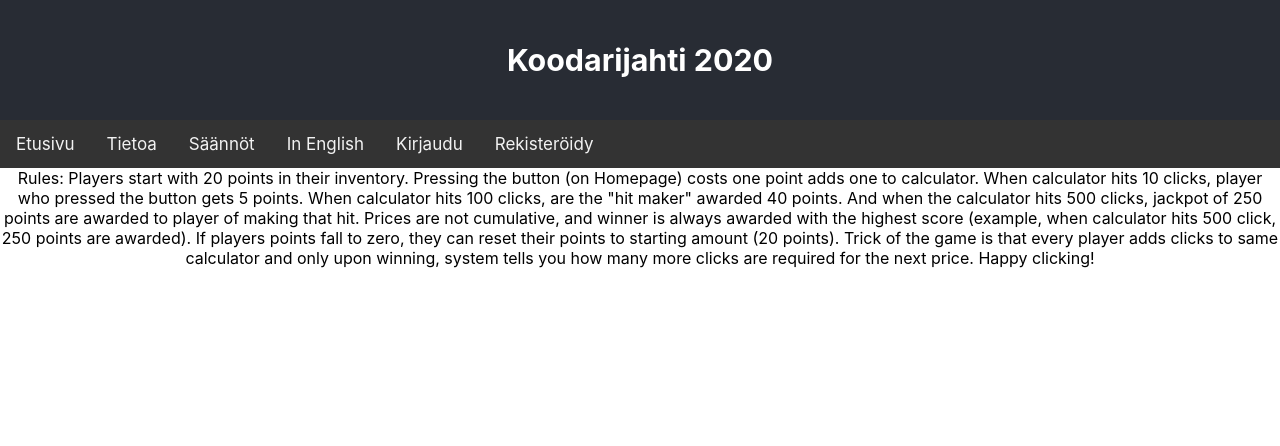
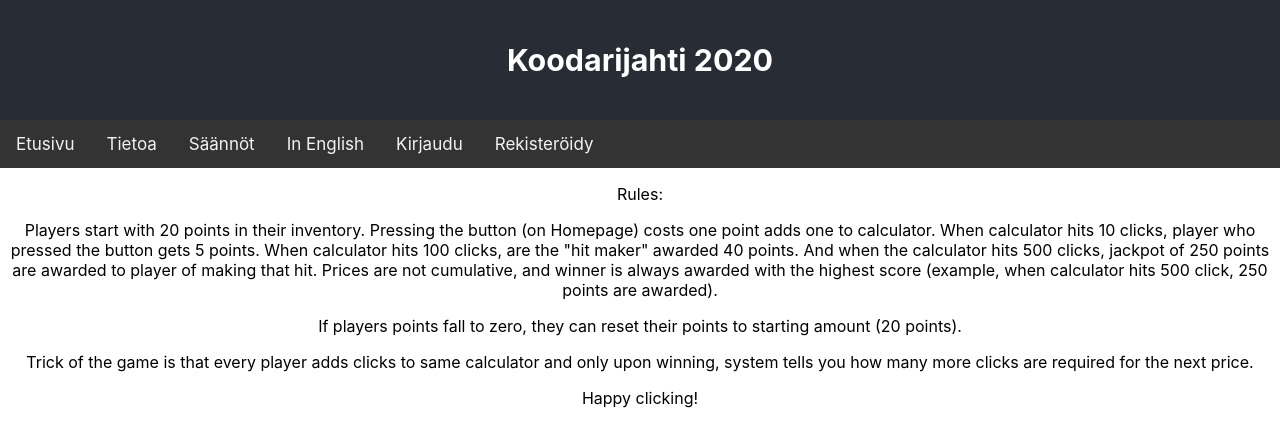
Before and after one commit to scorhub/koodarijahti2020, a React (Create React App) app in the folder front/: page /en/rules in a window 1280 px wide. Shown: the top 446 px of the page. Built offline with nearby package versions, Linux system fonts and the light colour scheme.

Commit message:
viilauksia

```diff
--- a/front/src/pages/en/EnHome.js
+++ b/front/src/pages/en/EnHome.js
@@ -5,6 +5,7 @@ const LoggedIn = () => {
     return (
         <>
             <p>Every press of the Button cost 1 point.</p>
+            <p>You have ?points?</p>
             <Button />
             <p><b>Prices:</b><br />
             Every 10th push: 5 points.<br />
--- a/front/src/pages/en/EnRules.js
+++ b/front/src/pages/en/EnRules.js
@@ -3,14 +3,14 @@ import React from 'react';
 const EnRules = () => {
     return (
         <div>
-            Rules:
-            Players start with 20 points in their inventory. Pressing the button (on Homepage) costs one point adds one to calculator. When calculator hits 10 clicks, player who pressed the button gets 5 points. When calculator hits 100 clicks, are the "hit maker" awarded 40 points. And when the calculator hits 500 clicks, jackpot of 250 points are awarded to player of making that hit. Prices are not cumulative, and winner is always awarded with the highest score (example, when calculator hits 500 click, 250 points are awarded).
+            <p>Rules:</p>
+            <p>Players start with 20 points in their inventory. Pressing the button (on Homepage) costs one point adds one to calculator. When calculator hits 10 clicks, player who pressed the button gets 5 points. When calculator hits 100 clicks, are the "hit maker" awarded 40 points. And when the calculator hits 500 clicks, jackpot of 250 points are awarded to player of making that hit. Prices are not cumulative, and winner is always awarded with the highest score (example, when calculator hits 500 click, 250 points are awarded).</p>
 
-            If players points fall to zero, they can reset their points to starting amount (20 points).
+            <p>If players points fall to zero, they can reset their points to starting amount (20 points).</p>
 
-            Trick of the game is that every player adds clicks to same calculator and only upon winning, system tells you how many more clicks are required for the next price.
+            <p>Trick of the game is that every player adds clicks to same calculator and only upon winning, system tells you how many more clicks are required for the next price.</p>
 
-            Happy clicking!
+            <p>Happy clicking!</p>
         </div>
     )
 }
--- a/front/src/serv/jahtiserv.js
+++ b/front/src/serv/jahtiserv.js
@@ -1,5 +1,5 @@
 import axios from "axios";
-const baseURL = "/thegame";
+const baseURL = "/lost/thegame";
 
 let token = null;
 
```
